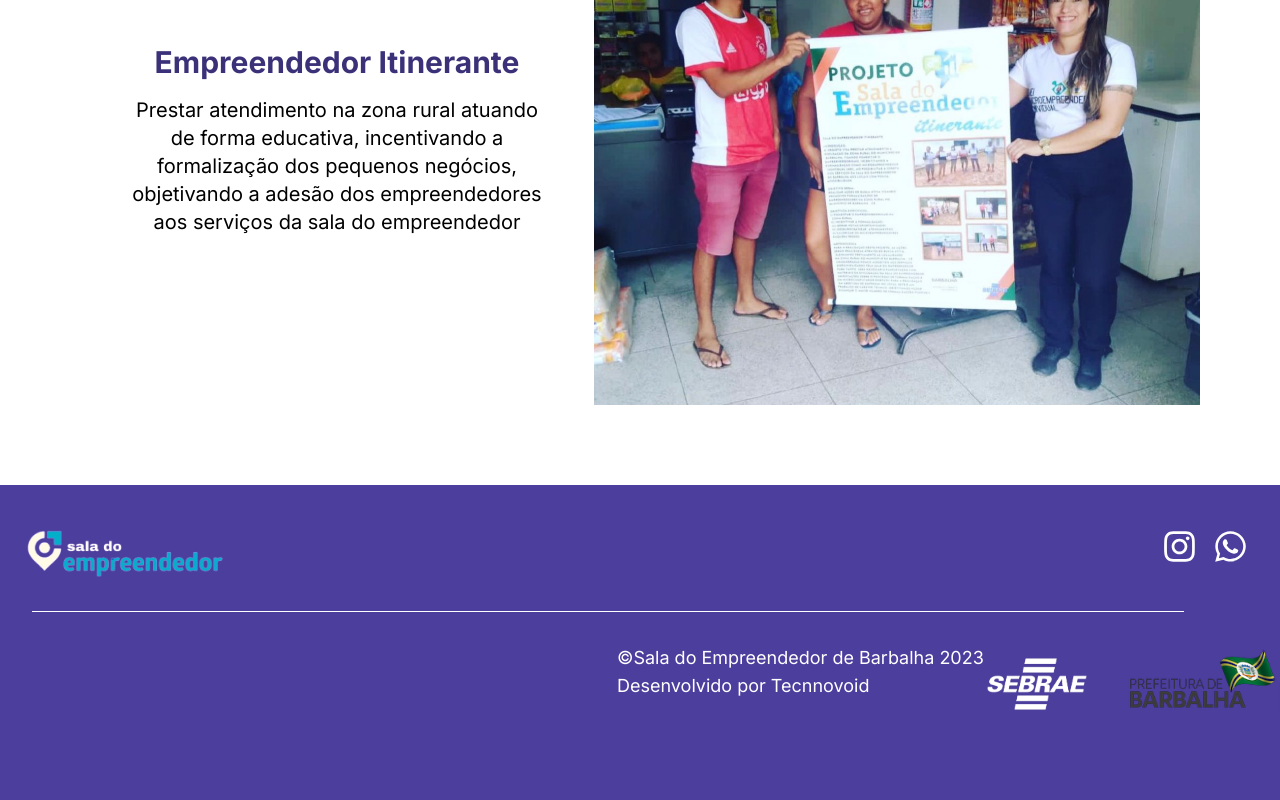
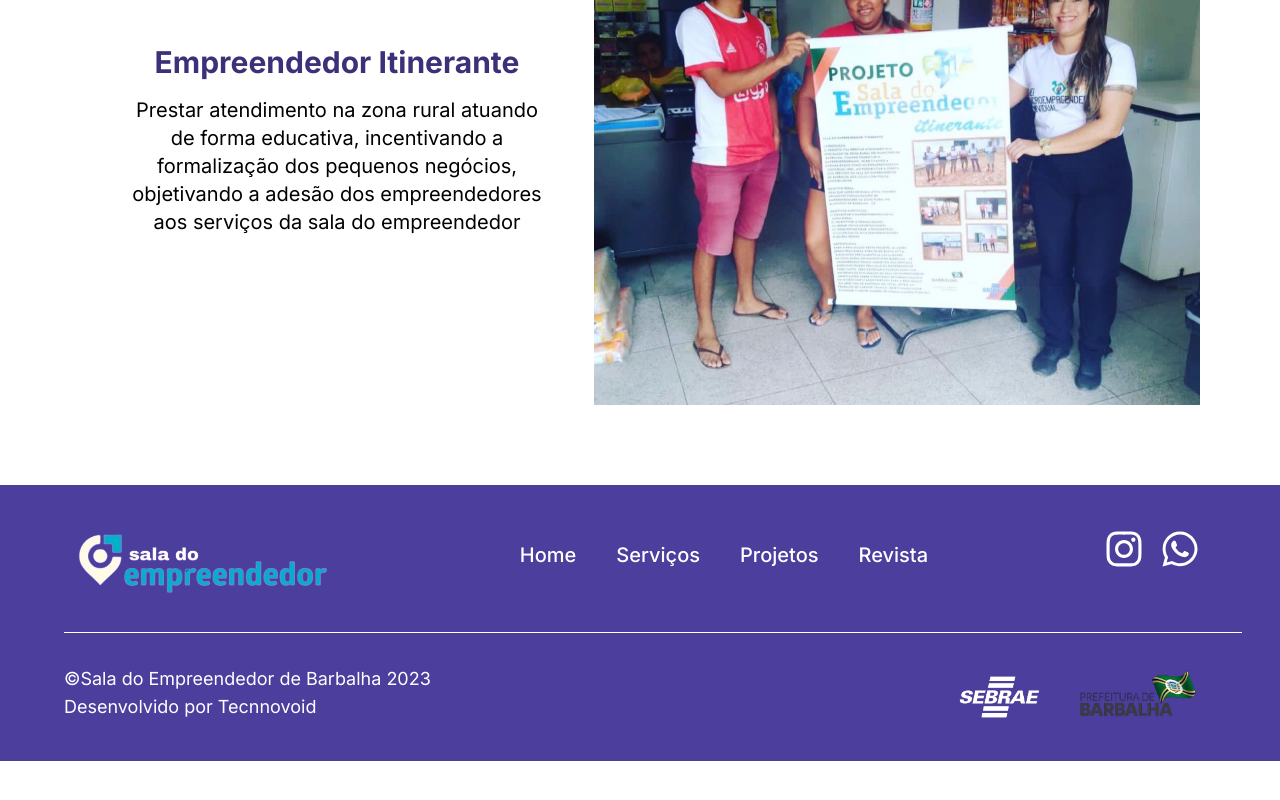
Before and after one commit to tecnnovoid/site-sala-empreendedor-barbalha, a React (Vite) app: page / in a window 1280 px wide. Shown: the part 3504-4304 px from the top of the page. After the commit the page ends 4265 px from the top, so only its background shows below. Built offline with nearby package versions, Linux system fonts and the light colour scheme.

Commit message:
fix gerals

```diff
--- a/index.html
+++ b/index.html
@@ -7,7 +7,7 @@
     <link rel="preconnect" href="https://fonts.googleapis.com" />
     <link rel="preconnect" href="https://fonts.gstatic.com" crossorigin />
     <link href="https://fonts.googleapis.com/css2?family=Inter:wght@300;400;500;600;700&display=swap" rel="stylesheet" />
-    <title>Vite + React + TS</title>
+    <title>Sala do Empreendedor de Barbalha</title>
   </head>
   <body>
     <div id="root"></div>
--- a/src/components/Footer.tsx
+++ b/src/components/Footer.tsx
@@ -3,28 +3,58 @@ import logoPrefeitura from "../assets/logo-prefeitura.png";
 import sebrae from "../assets/sebrae.png";
 import { FaInstagram } from "react-icons/fa";
 import { FaWhatsapp } from "react-icons/fa";
+import { MenuItem } from "../interfaces/menuItem";
 
 export function Footer() {
+
+  const itensMenu: MenuItem[] = [
+    {
+      text: "Home",
+    },
+    {
+      text: "Serviços",
+    },
+    {
+      text: "Projetos",
+    },
+    {
+      text: "Revista",
+    },
+  ];
+
   return (
-    <footer className="bg-[#4C3E9D] flex flex-col pt-8 pb-10 mt-20">
-      <div className="flex justify-between pr-8 pl-4">
-        <img src={logo} alt="" width={220} />
+    <footer className="bg-[#4C3E9D] flex flex-col pt-8 pb-10 mt-20 lg:pb-8">
+      <div className="flex justify-between pr-8 lg:pl-16 lg:pr-20">
+        <img src={logo} alt="Logo Sala do Empreendedor" className="w-[220px] lg:w-[280px]" />
+
+        <nav className="hidden lg:flex mt-2">
+          <ul className="flex-col lg:flex lg:flex-row lg:gap-10">
+            {itensMenu.map((item) => (
+              <li className="pt-4">
+                <a href="" className="text-xl font-medium text-white">
+                  {item.text}
+                </a>
+              </li>
+            ))}
+          </ul>
+        </nav>
+
         <div className="flex gap-4 mt-3">
           <a href="https://instagram.com/liviaaraujo._" target="_blank">
-            <FaInstagram size={35} color="#fff" />
+            <FaInstagram size={40} color="#fff" />
           </a>
           <a href="https://wa.me/558892858695" target="_blank">
-            <FaWhatsapp size={35} color="#fff" />
+            <FaWhatsapp size={40} color="#fff" />
           </a>
         </div>
       </div>
 
-      <div className="h-[1px] w-[90%] ml-8 bg-white mt-4"></div>
+      <div className="h-[1px] w-[90%] ml-8 bg-white mt-4 lg:ml-16 lg:w-[92%]"></div>
 
-      <div className="pl-8 text-white text-lg mt-8 lg:flex lg:flex-row-reverse">
-        <div className="flex gap-8 mb-12">
-          <img src={sebrae} alt="" className="h-20" />
-          <img src={logoPrefeitura} alt="" className="h-20" />
+      <div className="pl-8 text-white text-lg mt-8 lg:flex lg:flex-row-reverse lg:justify-between lg:pl-16 lg:pr-20">
+        <div className="flex gap-8 mb-12 lg:mb-0">
+          <img src={sebrae} alt="Logo Sebrae" className="h-16" />
+          <img src={logoPrefeitura} alt="Logo Prefeitura de Barbalha" className="h-16" />
         </div>
         <div>
           <p>©Sala do Empreendedor de Barbalha 2023</p>
--- a/src/components/Header.tsx
+++ b/src/components/Header.tsx
@@ -2,26 +2,27 @@ import { GiHamburgerMenu } from 'react-icons/gi';
 import logo from '../assets/logo1.png'
 import { useState } from 'react';
 import { IoClose } from "react-icons/io5";
-
-interface navItemsI {
-    text: string;
-}
+import { MenuItem } from '../interfaces/menuItem';
 
 export function Header() {
     const [openMenu, setOpenMenu] = useState<boolean>(false);
 
-    const navItems: navItemsI[] = [
+    const itensMenu: MenuItem[] = [
         {
-            text: "Home"
+            text: "Home",
+            id: "home"
         },
         {
-            text: "Serviços"
+            text: "Serviços",
+            id: "services"
         },
          {
-            text: "Projetos"
+            text: "Projetos",
+            id: "projects"
         },
          {
-            text: "Revista"
+            text: "Revista",
+            id: "magazine"
         },
 
 
@@ -34,7 +35,7 @@ export function Header() {
     return (
         <header className={openMenu ? "flex-col h-[100vh] items-center justify-center bg-white fixed top-0 left-0 right-0 z-50 lg:flex lg:flex-row lg:justify-between lg:pr-24 md:pl-10" :"flex-col items-center justify-center bg-white fixed top-0 left-0 right-0 z-50 lg:flex lg:flex-row lg:justify-between lg:pr-24 lg:pl-10"} >
             <div className="flex items-center justify-between px-6 ">
-                <img src={logo} alt="" width={250} />
+                <img src={logo} alt="Logo Sala do Empreendedor de Barbalha" width={250} />
                 <button onClick={onClickOpenMenu} className="lg:hidden">
                     {
                         !openMenu ?  <GiHamburgerMenu size={28} /> : <IoClose size={30} />
@@ -48,8 +49,8 @@ export function Header() {
                 <nav className={openMenu ? "flex lg:flex" : "hidden lg:flex "}>
                     <ul className="flex-col ml-8 lg:flex lg:flex-row lg:gap-10">
                         {
-                            navItems.map((item) => <li className="pt-8">
-                                <a href="" className="text-2xl font-medium">{item.text}</a>
+                            itensMenu.map((item) => <li className="pt-8">
+                                <a href={"#" + item.id} className="text-2xl font-medium">{item.text}</a>
                             </li>)
                         }
                     </ul>
--- a/src/components/Home.tsx
+++ b/src/components/Home.tsx
@@ -3,7 +3,7 @@ import imgSala2 from "../assets/img-sala2.png";
 
 export function Home() {
   return (
-    <section className="mt-32 flex flex-col items-center lg:flex lg:flex-row lg:mt-36">
+    <section id="home" className="mt-32 flex flex-col items-center lg:flex lg:flex-row lg:mt-36">
       <div className="w-[90%] flex flex-col justify-center items-center lg:mr-12 lg:w-[46%] lg:pl-20 md:items-start">
         <h1 className="text-[#02B1C8] font-bold text-4xl md:text-5xl text-center md:text-left">
           Sala do Empreendedor de Barbalha
--- a/src/components/Projects.tsx
+++ b/src/components/Projects.tsx
@@ -5,7 +5,7 @@ import { WomenEntrepreneurs } from "./projects/WomenEntrepreneurs";
 
 export function Projects() {
   return (
-    <section className="mt-36 lg:pl-20 lg:flex lg:flex-col lg:items-center lg:mt-56">
+    <section id="projects" className="mt-36 lg:pl-20 lg:flex lg:flex-col lg:items-center lg:mt-56">
       <h2 className="text-[#02B1C8] font-bold text-4xl lg:text-5xl text-center lg:text-left ">
         Projetos
       </h2>
--- a/src/components/Services.tsx
+++ b/src/components/Services.tsx
@@ -33,7 +33,7 @@ export function Services() {
   ];
 
   return (
-    <section className="mt-24 lg:pl-20 lg:flex lg:flex-col lg:justify-center lg:items-center lg:mt-48">
+    <section id="services" className="mt-24 lg:pl-20 lg:flex lg:flex-col lg:justify-center lg:items-center lg:mt-48">
       <h2 className="text-[#02B1C8] font-bold text-4xl md:text-5xl text-center md:text-left ">
         Serviços ofertados
       </h2>
--- /dev/null
+++ b/src/interfaces/menuItem.ts
@@ -0,0 +1,4 @@
+export interface MenuItem {
+    text: string;
+    id: string;
+}
```
